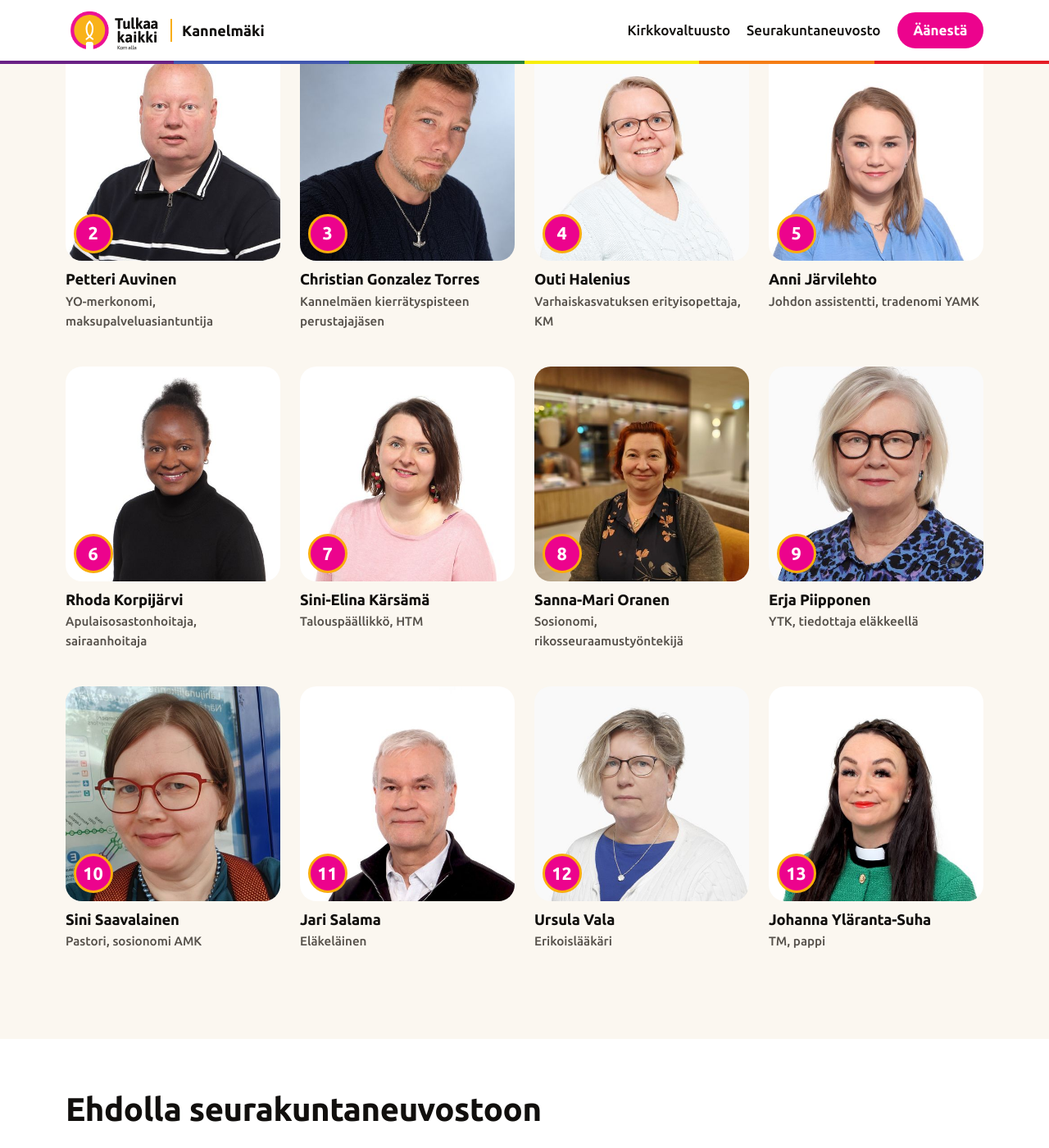
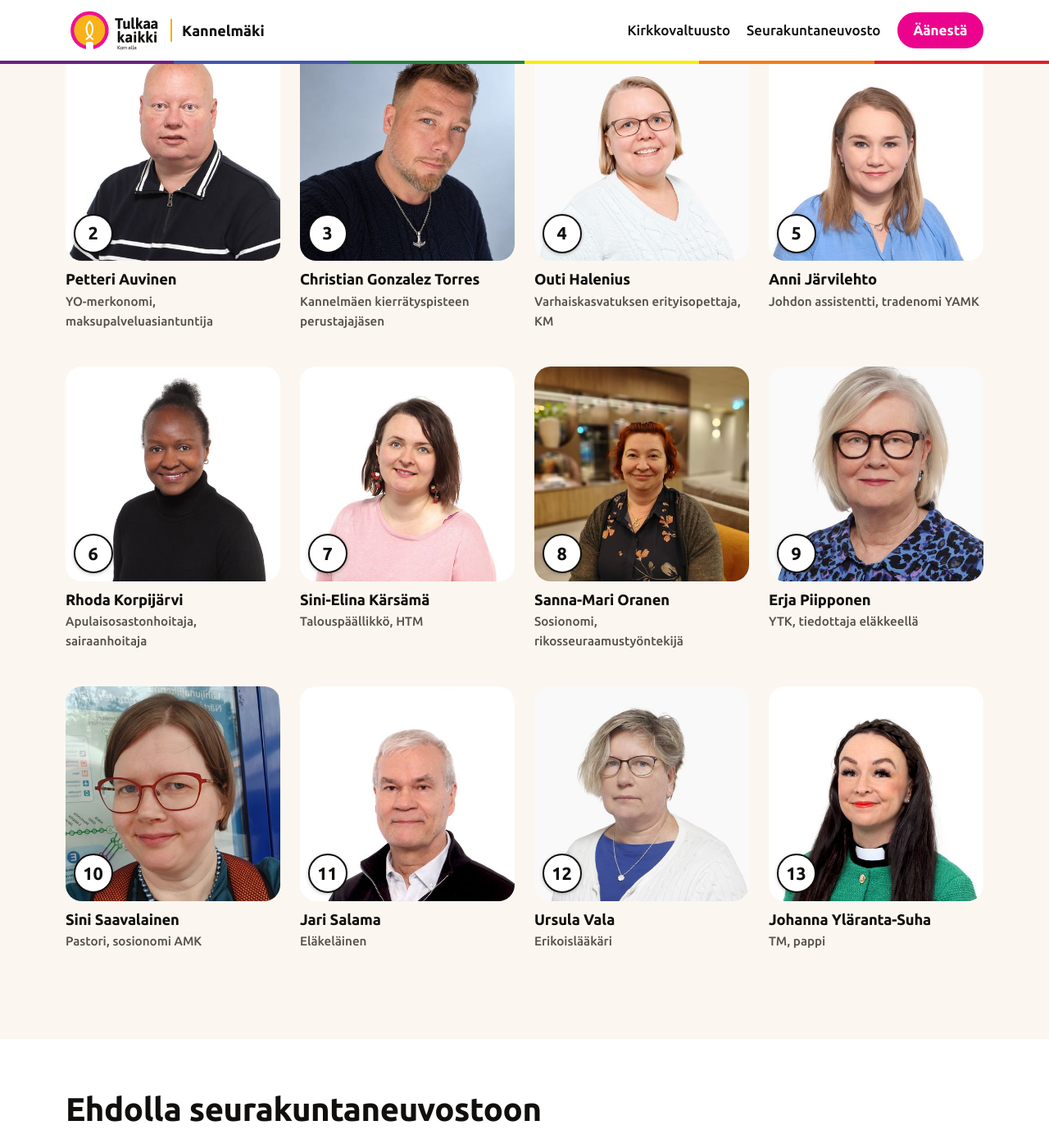
Before and after one commit to vvjarvilehto/tulkaakaikki-kannelmaki, a Jekyll site: the page built from index.html, in a window 1280 px wide and 1400 px high, scrolled down 756 px. Shown: the whole window at 82% size. Built offline with Jekyll 4.4.1, drawn with Linux system fonts in a browser that asks for light colours.

Commit message:
Äänestysnumerot lippujen väreissä; testinäkymä yhdistetystä ehdokaslistasta (/yhdistetty/)
Co-Authored-By: Claude Opus 5.5 <noreply@anthropic.com>
Claude-Session: https://claude.ai/code/session_01DzGjj6X1zhnynWUduBrk61

```diff
--- a/_includes/ehdokaskortti.html
+++ b/_includes/ehdokaskortti.html
@@ -8,11 +10,17 @@
     {%- else %}
     <img class="paikkamerkki" src="{{ '/assets/img/kynttila.svg' | relative_url }}" alt="">
     {%- endif %}
-    {%- if ehdokkuus.numero and ehdokkuus.numero != "" %}
-    <span class="ehdokas__numero">{{ ehdokkuus.numero }}</span>
+    {%- if nayta_kv or nayta_sn %}
+    <span class="ehdokas__numerot">
+      {%- if nayta_kv %}<span class="numero numero--kv">{{ e.kirkkovaltuusto.numero }}</span>{% endif -%}
+      {%- if nayta_sn %}<span class="numero numero--sn">{{ e.seurakuntaneuvosto.numero }}</span>{% endif -%}
+    </span>
     {%- endif %}
   </a>
-  <h3 class="ehdokas__nimi"><a href="{{ e.url | relative_url }}">{% if ehdokkuus.numero and ehdokkuus.numero != "" %}<span class="piilotettu">{{ ehdokkuus.numero }} </span>{% endif %}{{ e.title }}</a></h3>
+  <h3 class="ehdokas__nimi"><a href="{{ e.url | relative_url }}">{{ e.title }}
+    {%- if nayta_kv %}<span class="piilotettu">, kirkkovaltuusto {{ e.kirkkovaltuusto.numero }}</span>{% endif -%}
+    {%- if nayta_sn %}<span class="piilotettu">, seurakuntaneuvosto {{ e.seurakuntaneuvosto.numero }}</span>{% endif -%}
+  </a></h3>
   <p class="ehdokas__titteli">{{ e.titteli }}</p>
   <p class="ehdokas__lyhyesti">{{ e.lyhyesti }}</p>
 </article>
--- a/_includes/ehdokasnumerot.html
+++ b/_includes/ehdokasnumerot.html
@@ -3,10 +3,10 @@
 {%- if e.seurakuntaneuvosto.ehdolla or e.kirkkovaltuusto.ehdolla %}
 <ul class="ehdokkuudet">
   {%- if e.kirkkovaltuusto.ehdolla %}
-  <li><span class="ehdokkuudet__elin">Kirkkovaltuusto</span>{% if e.kirkkovaltuusto.numero and e.kirkkovaltuusto.numero != "" %}<span class="ehdokkuudet__numero">{{ e.kirkkovaltuusto.numero }}</span>{% else %}<span class="ehdokkuudet__tulossa">numero tulossa</span>{% endif %}</li>
+  <li><span class="ehdokkuudet__elin">Kirkkovaltuusto</span>{% if e.kirkkovaltuusto.numero and e.kirkkovaltuusto.numero != "" %}<span class="ehdokkuudet__numero numero--kv">{{ e.kirkkovaltuusto.numero }}</span>{% else %}<span class="ehdokkuudet__tulossa">numero tulossa</span>{% endif %}</li>
   {%- endif %}
   {%- if e.seurakuntaneuvosto.ehdolla %}
-  <li><span class="ehdokkuudet__elin">Seurakuntaneuvosto</span>{% if e.seurakuntaneuvosto.numero and e.seurakuntaneuvosto.numero != "" %}<span class="ehdokkuudet__numero">{{ e.seurakuntaneuvosto.numero }}</span>{% else %}<span class="ehdokkuudet__tulossa">numero tulossa</span>{% endif %}</li>
+  <li><span class="ehdokkuudet__elin">Seurakuntaneuvosto</span>{% if e.seurakuntaneuvosto.numero and e.seurakuntaneuvosto.numero != "" %}<span class="ehdokkuudet__numero numero--sn">{{ e.seurakuntaneuvosto.numero }}</span>{% else %}<span class="ehdokkuudet__tulossa">numero tulossa</span>{% endif %}</li>
   {%- endif %}
 </ul>
 {%- endif %}
--- /dev/null
+++ b/_includes/etusivu.html
@@ -0,0 +1,81 @@
+{%- comment -%} Etusivun sisältö. include.nakyma: "erilliset" (oma lista kummallekin vaalille) tai "yhdistetty" (yksi lista, kuvassa molemmat numerot). {%- endcomment -%}
+{%- assign s = site.data.sivusto -%}
+<section class="hero">
+  <div class="kehys hero__sisus">
+    <div class="hero__teksti">
+      <p class="yla">Seurakuntavaalit 2026 · Kannelmäen seurakunta</p>
+      <h1>{{ s.otsikko }}</h1>
+      <p class="ingressi">{{ s.ingressi }}</p>
+      <p class="napit">
+        <a class="nappi" href="#ehdokkaat">Tutustu ehdokkaisiin</a>
+        <a class="nappi nappi--toissijainen" href="#aanesta">Näin äänestät</a>
+      </p>
+    </div>
+    <div class="hero__kuva">
+      {%- if s.hero_kuva and s.hero_kuva != "" %}
+      <img src="{% include kuva.html src=s.hero_kuva %}" alt="">
+      {%- else %}
+      <img class="hero__symboli" src="{{ '/assets/img/kynttila.svg' | relative_url }}" alt="">
+      {%- endif %}
+    </div>
+  </div>
+</section>
+
+
+<div id="ehdokkaat">
+{%- assign ehdokkaat = site.ehdokkaat | sort: "jarjestys" %}
+{%- if include.nakyma == "yhdistetty" %}
+<section class="osio osio--vaalea">
+  <div class="kehys">
+    <h2>Ehdokkaamme</h2>
+    <ul class="selite">
+      <li><span class="numero numero--kv numero--selite" aria-hidden="true"></span>Kirkkovaltuusto, valkoinen äänestyslippu</li>
+      <li><span class="numero numero--sn numero--selite" aria-hidden="true"></span>Seurakuntaneuvosto, oranssi äänestyslippu</li>
+    </ul>
+    <div class="ehdokkaat">
+      {%- for e in ehdokkaat %}
+      {% include ehdokaskortti.html ehdokas=e elin="molemmat" %}
+      {%- endfor %}
+    </div>
+  </div>
+</section>
+{%- else %}
+<section id="kirkkovaltuusto" class="osio osio--vaalea">
+  <div class="kehys">
+    <h2>Ehdolla kirkkovaltuustoon</h2>
+    {%- if s.kirkkovaltuusto_teksti %}<p class="osio__johdanto">{{ s.kirkkovaltuusto_teksti }}</p>{% endif %}
+    <div class="ehdokkaat">
+      {%- for e in ehdokkaat %}{% if e.kirkkovaltuusto.ehdolla %}
+      {% include ehdokaskortti.html ehdokas=e elin="kirkkovaltuusto" %}
+      {%- endif %}{% endfor %}
+    </div>
+  </div>
+</section>
+
+<section id="seurakuntaneuvosto" class="osio">
+  <div class="kehys">
+    <h2>Ehdolla seurakuntaneuvostoon</h2>
+    {%- if s.seurakuntaneuvosto_teksti %}<p class="osio__johdanto">{{ s.seurakuntaneuvosto_teksti }}</p>{% endif %}
+    <div class="ehdokkaat">
+      {%- for e in ehdokkaat %}{% if e.seurakuntaneuvosto.ehdolla %}
+      {% include ehdokaskortti.html ehdokas=e elin="seurakuntaneuvosto" %}
+      {%- endif %}{% endfor %}
+    </div>
+  </div>
+</section>
+{%- endif %}
+</div>
+
+<section id="aanesta" class="osio osio--aanesta">
+  <div class="kehys aanesta">
+    <div>
+      <h2>{{ s.vaalit_otsikko }}</h2>
+      <p>{{ s.vaalit_teksti }}</p>
+      <ul class="paivat">
+        <li>{{ s.ennakkoaanestys }}</li>
+        <li>{{ s.vaalipaiva }}</li>
+      </ul>
+      <p><a class="nappi" href="{{ s.aanestyspaikat_linkki }}">Kaikki äänestyspaikat ja -ajat</a></p>
+    </div>
+  </div>
+</section>
--- a/_layouts/default.html
+++ b/_layouts/default.html
@@ -3,6 +3,9 @@
 <head>
   <meta charset="utf-8">
   <meta name="viewport" content="width=device-width, initial-scale=1">
+  {%- if page.noindex %}
+  <meta name="robots" content="noindex">
+  {%- endif %}
   <title>{% if page.title %}{{ page.title }} – {% endif %}{{ site.title }}</title>
   <meta name="description" content="{{ page.lyhyesti | default: site.description }}">
   <link rel="icon" href="{{ '/assets/img/logo.svg' | relative_url }}">
@@ -21,9 +24,14 @@
       </a>
       <nav aria-label="Päävalikko">
         <ul>
+          {%- if page.nakyma == "yhdistetty" %}
+          <li><a href="#ehdokkaat">Ehdokkaat</a></li>
+          <li><a class="nappi nappi--pieni" href="#aanesta">Äänestä</a></li>
+          {%- else %}
           <li><a href="{{ '/#kirkkovaltuusto' | relative_url }}">Kirkkovaltuusto</a></li>
           <li><a href="{{ '/#seurakuntaneuvosto' | relative_url }}">Seurakuntaneuvosto</a></li>
           <li><a class="nappi nappi--pieni" href="{{ '/#aanesta' | relative_url }}">Äänestä</a></li>
+          {%- endif %}
         </ul>
       </nav>
     </div>
--- a/assets/css/style.css
+++ b/assets/css/style.css
@@ -1,6 +1,9 @@
 /* Tulkaa kaikki – Kannelmäki. Värit poimittu Tulkaa kaikki -logosta. */
 :root {
   --magenta: #ec038d;
+  /* Äänestyslippujen värit: kirkkovaltuusto valkoinen, seurakuntaneuvosto oranssi. */
+  --lippu-kv: #ffffff;
+  --lippu-sn: #f7941d;
   --magenta-tumma: #b8006d;
   --keltainen: #f9ad0c;
   --keltainen-vaalea: #fff4d6;
@@ -84,11 +87,17 @@ h3 { font-size: 1.25rem; }
 .ehdokas__kuva { position: relative; display: block; aspect-ratio: 1; border-radius: var(--pyoristys); overflow: hidden; background: var(--keltainen-vaalea); margin-bottom: 0.45rem; }
 .ehdokas__kuva img { width: 100%; height: 100%; object-fit: cover; }
 .ehdokas__kuva .paikkamerkki, .ehdokassivu__kuva .paikkamerkki { object-fit: contain; padding: 18%; }
-.ehdokas__numero {
-  position: absolute; left: 0.6rem; bottom: 0.6rem; min-width: 3rem; height: 3rem; padding: 0 0.5rem;
-  display: grid; place-items: center; border-radius: 999px; background: var(--magenta); color: var(--valkoinen);
-  font-weight: 700; font-size: 1.35rem; border: 3px solid var(--keltainen);
+.ehdokas__numerot { position: absolute; left: 0.6rem; bottom: 0.6rem; display: flex; gap: 0.35rem; }
+.numero {
+  min-width: 3rem; height: 3rem; padding: 0 0.5rem; display: grid; place-items: center; border-radius: 999px;
+  border: 2px solid var(--musta); color: var(--musta); font-weight: 700; font-size: 1.35rem;
+  box-shadow: 0 1px 4px rgb(0 0 0 / 0.25);
 }
+.numero--kv { background: var(--lippu-kv); color: var(--musta); }
+.numero--sn { background: var(--lippu-sn); color: var(--musta); }
+.numero--selite { min-width: 1.4rem; width: 1.4rem; height: 1.4rem; padding: 0; box-shadow: none; }
+.selite { list-style: none; padding: 0; margin: 0.5rem 0 0; display: flex; flex-wrap: wrap; gap: 0.5rem 1.5rem; color: var(--harmaa); }
+.selite li { display: flex; align-items: center; gap: 0.5rem; }
 .ehdokas__nimi { font-size: 1.15rem; }
 .ehdokas__nimi a { color: var(--musta); text-decoration: none; }
 .ehdokas__nimi a:hover { color: var(--magenta); }
@@ -96,7 +105,7 @@ h3 { font-size: 1.25rem; }
 .ehdokas__lyhyesti:empty { display: none; }
 .ehdokkuudet { list-style: none; padding: 0; margin: 0 0 0.75rem; display: grid; gap: 0.35rem; }
 .ehdokkuudet li { display: flex; align-items: center; justify-content: space-between; gap: 0.75rem; padding: 0.3rem 0.3rem 0.3rem 0.75rem; border-radius: 999px; background: var(--keltainen-vaalea); font-size: 0.9rem; font-weight: 500; }
-.ehdokkuudet__numero { min-width: 2.4rem; padding: 0.1rem 0.6rem; border-radius: 999px; background: var(--magenta); color: var(--valkoinen); font-weight: 700; font-size: 1.05rem; text-align: center; }
+.ehdokkuudet__numero { min-width: 2.4rem; padding: 0.05rem 0.6rem; border-radius: 999px; border: 2px solid var(--musta); color: var(--musta); font-weight: 700; font-size: 1.05rem; text-align: center; }
 .ehdokkuudet__tulossa { color: var(--harmaa); font-size: 0.8rem; font-weight: 400; padding-right: 0.5rem; white-space: nowrap; }
 
 .ehdokassivu { display: grid; grid-template-columns: minmax(0, 2fr) minmax(0, 3fr); gap: 3rem; align-items: start; }
@@ -133,7 +142,8 @@ h3 { font-size: 1.25rem; }
   .ehdokas { padding-bottom: 1.75rem; }
   .ehdokas__nimi { font-size: 1rem; }
   .ehdokas__titteli { font-size: 0.85rem; }
-  .ehdokas__numero { min-width: 2.4rem; height: 2.4rem; font-size: 1.1rem; left: 0.45rem; bottom: 0.45rem; }
+  .ehdokas__numerot { left: 0.45rem; bottom: 0.45rem; gap: 0.25rem; }
+  .ehdokas__numerot .numero { min-width: 2.4rem; height: 2.4rem; font-size: 1.1rem; padding: 0 0.35rem; }
   .ylapalkki__sisus { gap: 0.35rem; padding-top: 0.35rem; padding-bottom: 0.4rem; }
   .ylapalkki__logo img { width: 78px; }
   .ylapalkki__logo span { font-size: 1rem; padding-left: 0.5rem; }
--- a/index.html
+++ b/index.html
@@ -1,66 +1,5 @@
 ---
 layout: default
+nakyma: erilliset
 ---
-{%- assign s = site.data.sivusto -%}
-<section class="hero">
-  <div class="kehys hero__sisus">
-    <div class="hero__teksti">
-      <p class="yla">Seurakuntavaalit 2026 · Kannelmäen seurakunta</p>
-      <h1>{{ s.otsikko }}</h1>
-      <p class="ingressi">{{ s.ingressi }}</p>
-      <p class="napit">
-        <a class="nappi" href="#ehdokkaat">Tutustu ehdokkaisiin</a>
-        <a class="nappi nappi--toissijainen" href="#aanesta">Näin äänestät</a>
-      </p>
-    </div>
-    <div class="hero__kuva">
-      {%- if s.hero_kuva and s.hero_kuva != "" %}
-      <img src="{% include kuva.html src=s.hero_kuva %}" alt="">
-      {%- else %}
-      <img class="hero__symboli" src="{{ '/assets/img/kynttila.svg' | relative_url }}" alt="">
-      {%- endif %}
-    </div>
-  </div>
-</section>
-
-
-<div id="ehdokkaat">
-{%- assign ehdokkaat = site.ehdokkaat | sort: "jarjestys" %}
-<section id="kirkkovaltuusto" class="osio osio--vaalea">
-  <div class="kehys">
-    <h2>Ehdolla kirkkovaltuustoon</h2>
-    {%- if s.kirkkovaltuusto_teksti %}<p class="osio__johdanto">{{ s.kirkkovaltuusto_teksti }}</p>{% endif %}
-    <div class="ehdokkaat">
-      {%- for e in ehdokkaat %}{% if e.kirkkovaltuusto.ehdolla %}
-      {% include ehdokaskortti.html ehdokas=e elin="kirkkovaltuusto" %}
-      {%- endif %}{% endfor %}
-    </div>
-  </div>
-</section>
-
-<section id="seurakuntaneuvosto" class="osio">
-  <div class="kehys">
-    <h2>Ehdolla seurakuntaneuvostoon</h2>
-    {%- if s.seurakuntaneuvosto_teksti %}<p class="osio__johdanto">{{ s.seurakuntaneuvosto_teksti }}</p>{% endif %}
-    <div class="ehdokkaat">
-      {%- for e in ehdokkaat %}{% if e.seurakuntaneuvosto.ehdolla %}
-      {% include ehdokaskortti.html ehdokas=e elin="seurakuntaneuvosto" %}
-      {%- endif %}{% endfor %}
-    </div>
-  </div>
-</section>
-</div>
-
-<section id="aanesta" class="osio osio--aanesta">
-  <div class="kehys aanesta">
-    <div>
-      <h2>{{ s.vaalit_otsikko }}</h2>
-      <p>{{ s.vaalit_teksti }}</p>
-      <ul class="paivat">
-        <li>{{ s.ennakkoaanestys }}</li>
-        <li>{{ s.vaalipaiva }}</li>
-      </ul>
-      <p><a class="nappi" href="{{ s.aanestyspaikat_linkki }}">Kaikki äänestyspaikat ja -ajat</a></p>
-    </div>
-  </div>
-</section>
+{% include etusivu.html nakyma="erilliset" %}
```
Also changed, not shown: other parts of _includes/ehdokaskortti.html (+4 -2 lines), yhdistetty.html (added, +7 -0 lines).
